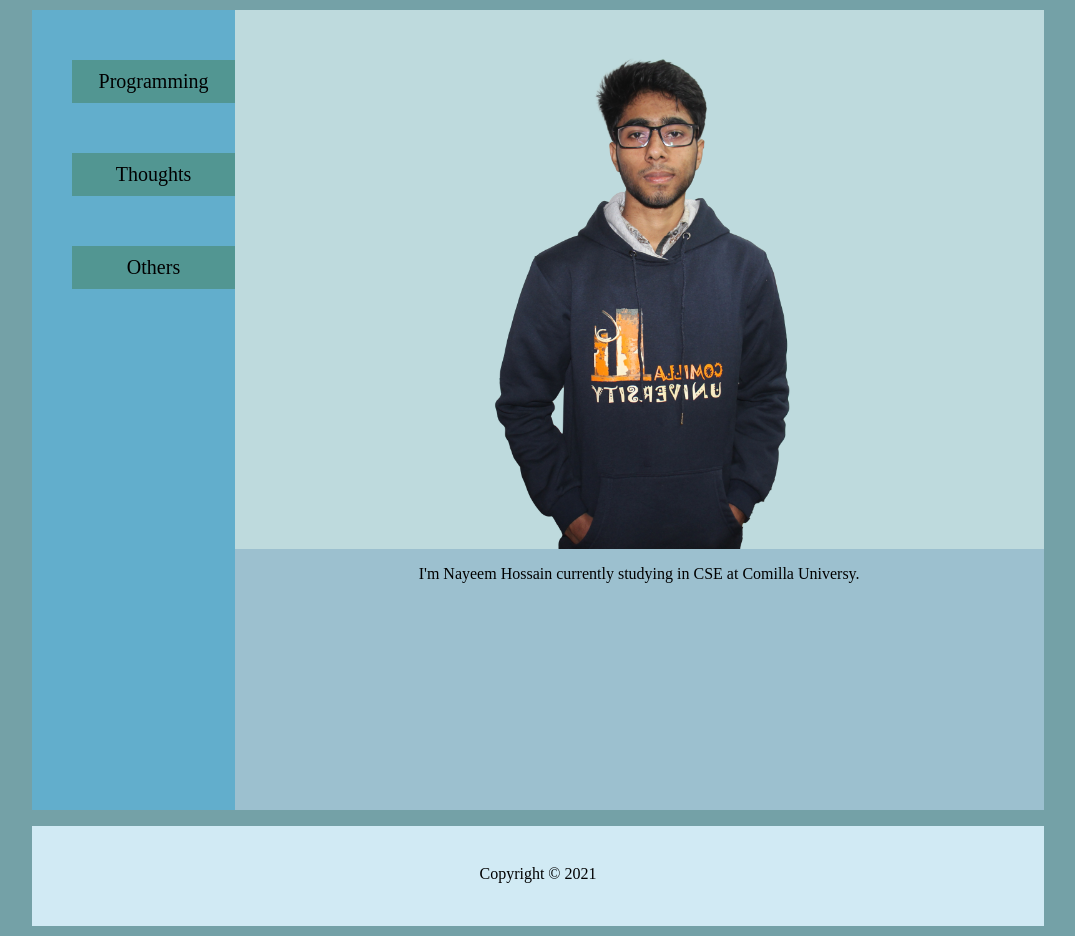
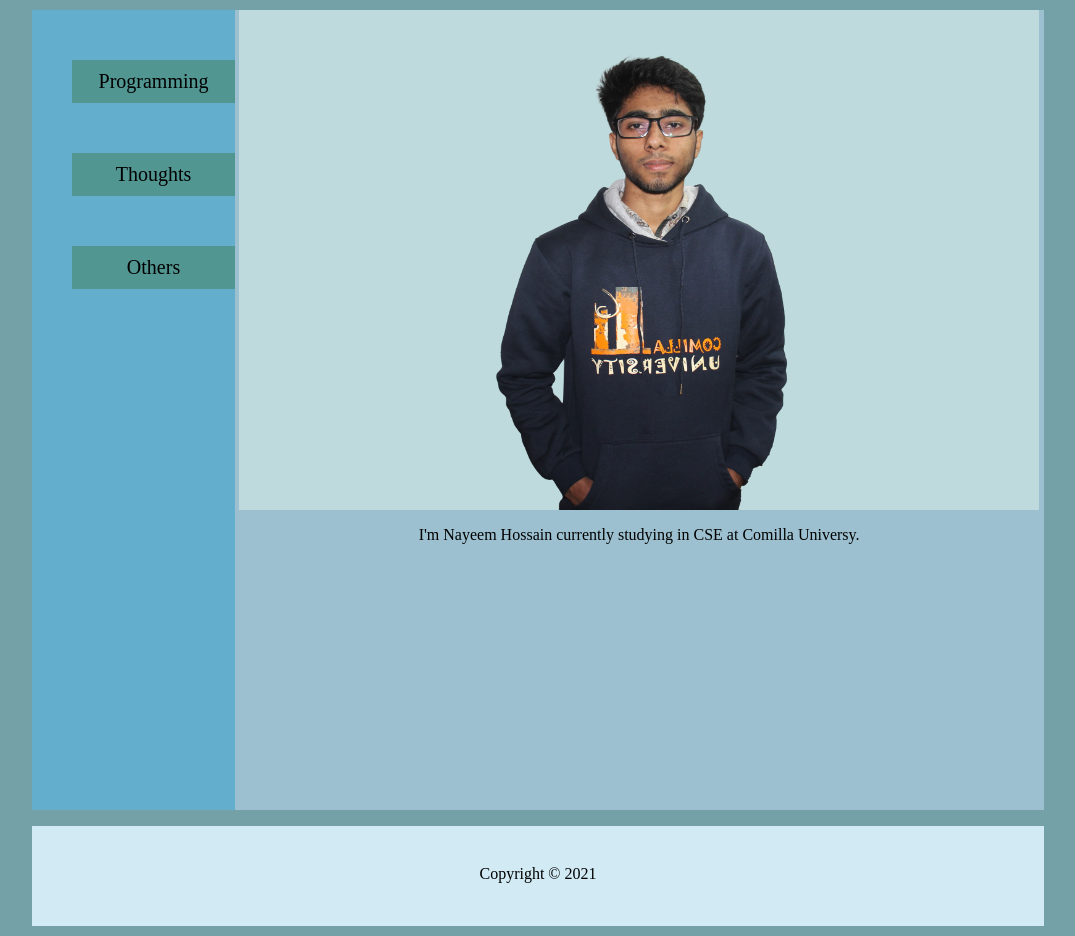
Before and after one commit to im-nayeem/web, a PHP site: page /about.html in a window 1280 px wide. Shown: the part 110-1046 px from the top of the page, without its empty margins (102-1177 px from the left). Run offline with PHP 8.4, Linux system fonts and the light colour scheme.

Commit message:
fixed width in content-body and made sidebar overflow hidden

```diff
--- a/assets/style.css
+++ b/assets/style.css
@@ -68,6 +68,7 @@ body
         width: 20%;
         background-color: rgb(98, 174, 204);
         float: left;
+        overflow: hidden;
     }
     .sidebar ul li{
         list-style: none;
@@ -89,25 +90,30 @@ body
         color: darkgreen;
 
     }
-    /*content*/
-    .content
+    /*body*/
+    .homepage
     {
         height: 100%;
         width: 80%;
         /* background-color: blue; */
         float: left;
     }
-    .content img{
+    .homepage img{
         height: 100%;
         width: 80%;
         display: block;
         margin: auto;
 
     }
+    .about
+    {
+        float: left;
+        width: 80%;
+    }
     .about img
     {
-        height: 100%;
-        width: 80%;
+        height: 500px;
+        width: 800px;
         display: block;
         margin: auto;
     }
@@ -117,6 +123,8 @@ body
     }
     .contact
     {
+        float: left;
+        width: 80%;
         padding-top: 10%;
     }
     .contact p{
--- a/contact.html
+++ b/contact.html
@@ -37,7 +37,7 @@
                     E-mail: nayeem.cse.cou@gmail.com
                 </p>
                 <p>
-                    Phone: 01919971823
+                    Phone: 01521726130
                 </p>
             </div>
 
```
Also changed, not shown: index.html (+7 -2 lines).
